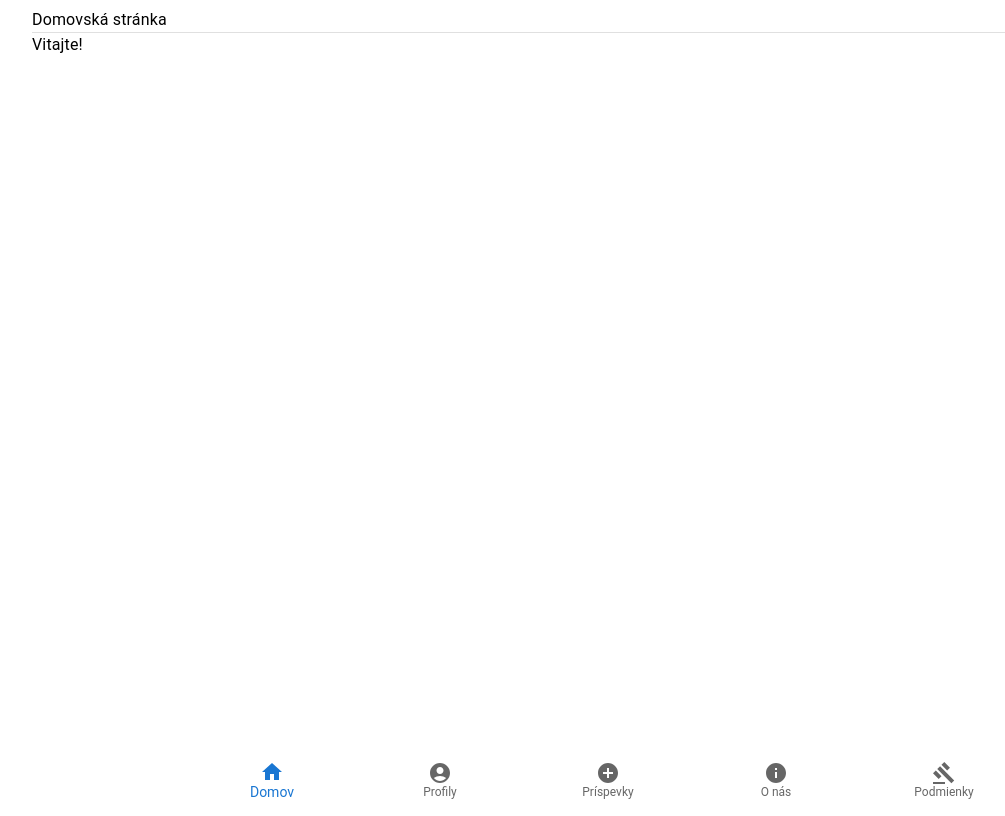
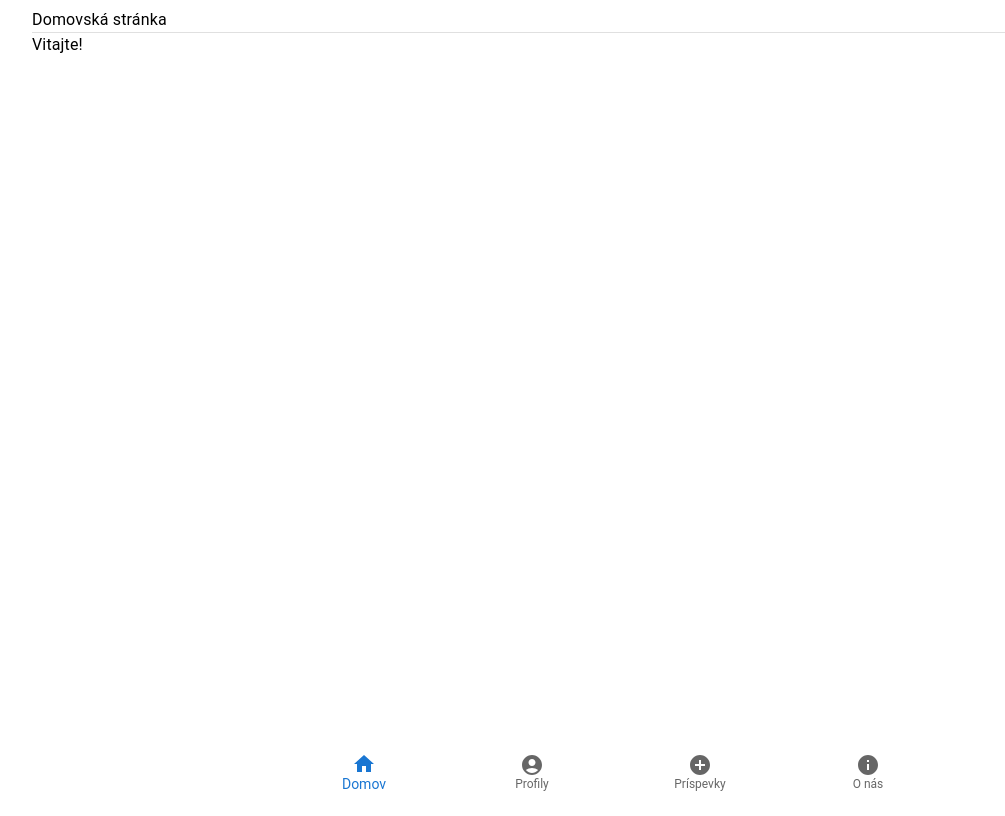
Before and after one commit to sille-zoska/ZoskaGram-2h, a Next.js app: page / in a window 1280 px wide. Shown: the whole page, without its empty margins (32-1037 px from the left). Built offline with nearby package versions, Linux system fonts and the light colour scheme.

Commit message:
second update

```diff
--- a/src/components/NavBar.tsx
+++ b/src/components/NavBar.tsx
@@ -23,7 +23,7 @@ export default function Navbar() {
   };
 
   return (
-    <Box sx={{ width: '100%' }}>
+    <Box sx={{ width: '100%', position: 'fixed', bottom: 0 }}>
       <BottomNavigation
         showLabels
         value={value}
@@ -33,7 +33,6 @@ export default function Navbar() {
         <BottomNavigationAction label="Profily" value="/profil" icon={<AccountCircleIcon />} />
         <BottomNavigationAction label="Príspevky" value="/prispevok" icon={<AddCircleIcon />} />
         <BottomNavigationAction label="O nás" value="/o-nas" icon={<InfoIcon />} />
-        <BottomNavigationAction label="Podmienky" value="/o-nas" icon={<GavelIcon />} />
       </BottomNavigation>
     </Box>
   );
```
Also changed, not shown: src/app/(home)/page.tsx (+0 -59 lines).
